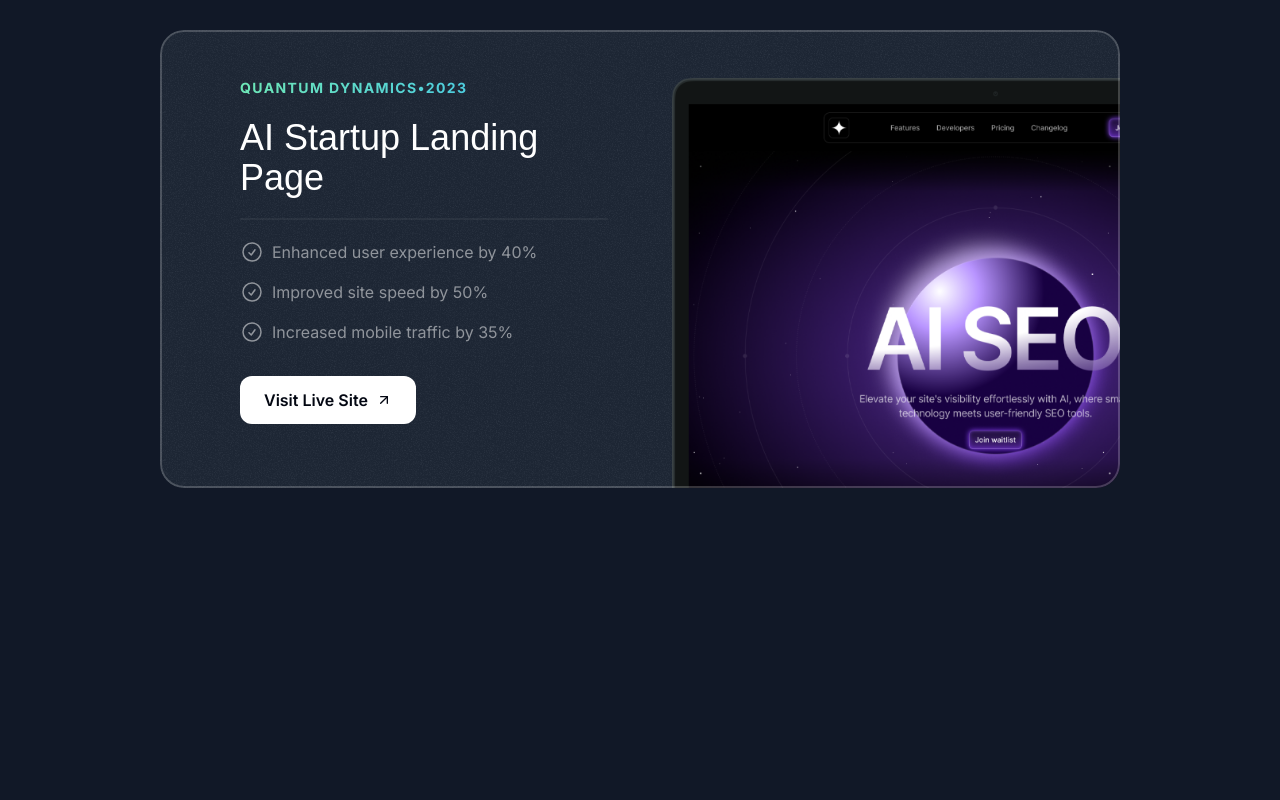
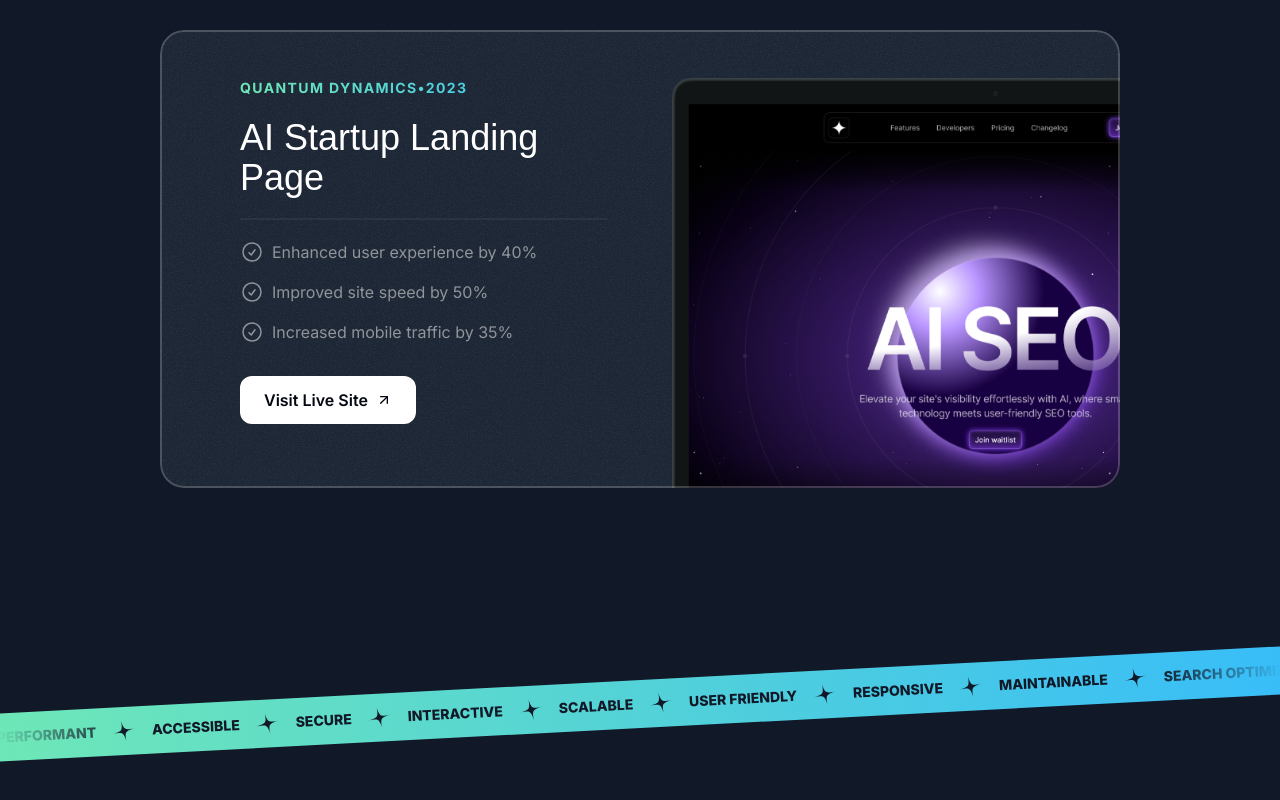
Before and after one commit to CoderMahabub/my-portfolio, a Next.js app: page / in a window 1280 px wide. Shown: the part 2300-3100 px from the top of the page. Before the commit the page ends 2884 px from the top, so only its background shows below. Built offline with nearby package versions, Linux system fonts and the light colour scheme; a web font is replaced by a local one.

Commit message:
Tape Section Done

```diff
--- a/src/app/page.tsx
+++ b/src/app/page.tsx
@@ -1,6 +1,7 @@
 import { Header } from "@/sections/Header";
 import { HeroSection } from "@/sections/Hero";
 import { ProjectsSection } from "@/sections/Projects";
+import { TapeSection } from "@/sections/Tape";
 
 export default function Home() {
   return (
@@ -8,6 +9,7 @@ export default function Home() {
       <Header />
       <HeroSection />
       <ProjectsSection />
+      <TapeSection />
     </div>
   );
 }
--- a/src/sections/Tape.tsx
+++ b/src/sections/Tape.tsx
@@ -1,3 +1,37 @@
+import StarIcon from "@/assets/icons/star.svg";
+
+const words = [
+  "Performant",
+  "Accessible",
+  "Secure",
+  "Interactive",
+  "Scalable",
+  "User Friendly",
+  "Responsive",
+  "Maintainable",
+  "Search Optimized",
+  "Usable",
+  "Reliable",
+  "Intuitive",
+  "Efficient",
+];
 export const TapeSection = () => {
-  return <div>Tape Section</div>;
+  return (
+    <div className="py-16 lg:py-24 overflow-x-clip">
+      <div className="bg-gradient-to-r from-emerald-300 to-sky-400  -rotate-3 -mx-1">
+        <div className="flex [mask-image:linear-gradient(to_right,transparent,black_10%,black_90%,transparent)]">
+          <div className="flex  flex-none gap-4 py-3">
+            {words.map((word) => (
+              <div key={word} className="inline-flex gap-4 items-center">
+                <span className="text-gray-900 uppercase font-extrabold text-sm">
+                  {word}
+                </span>
+                <StarIcon className="size-6 text-gray-900 -rotate-12" />
+              </div>
+            ))}
+          </div>
+        </div>
+      </div>
+    </div>
+  );
 };
```
